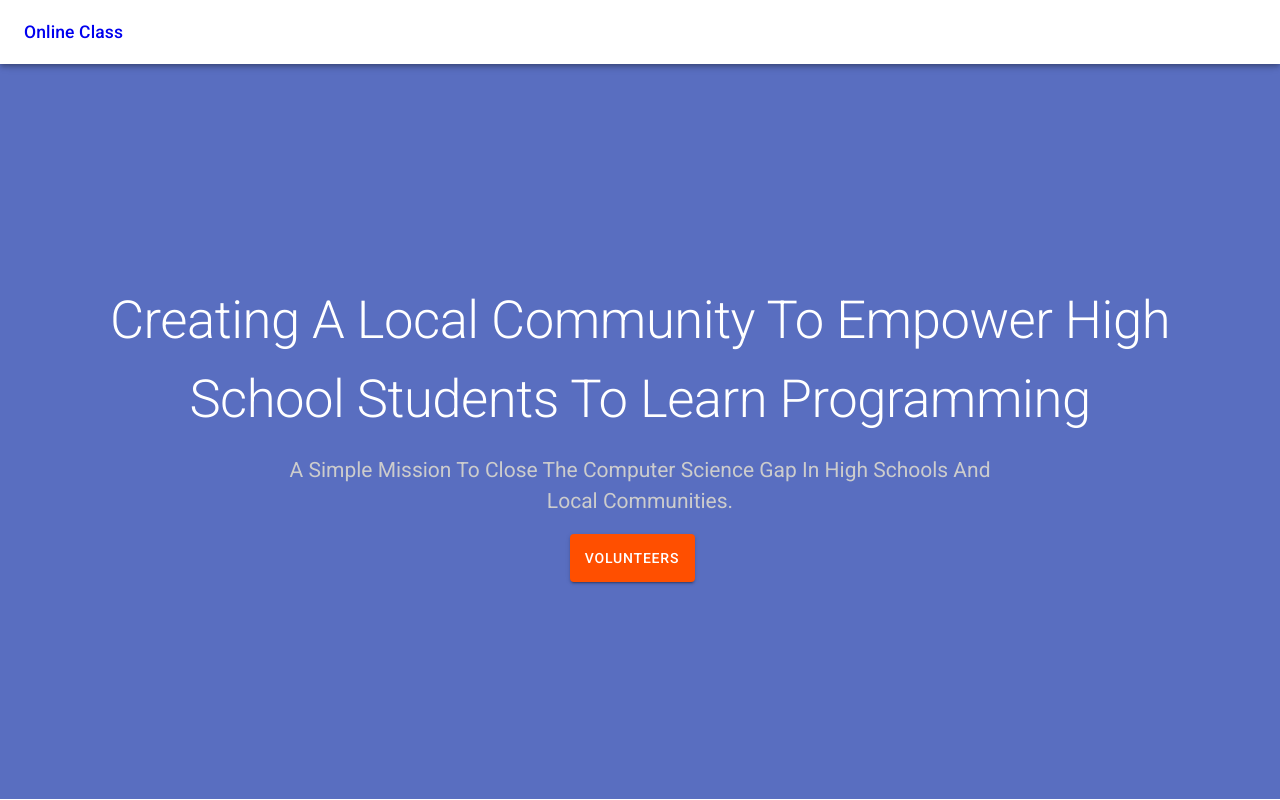
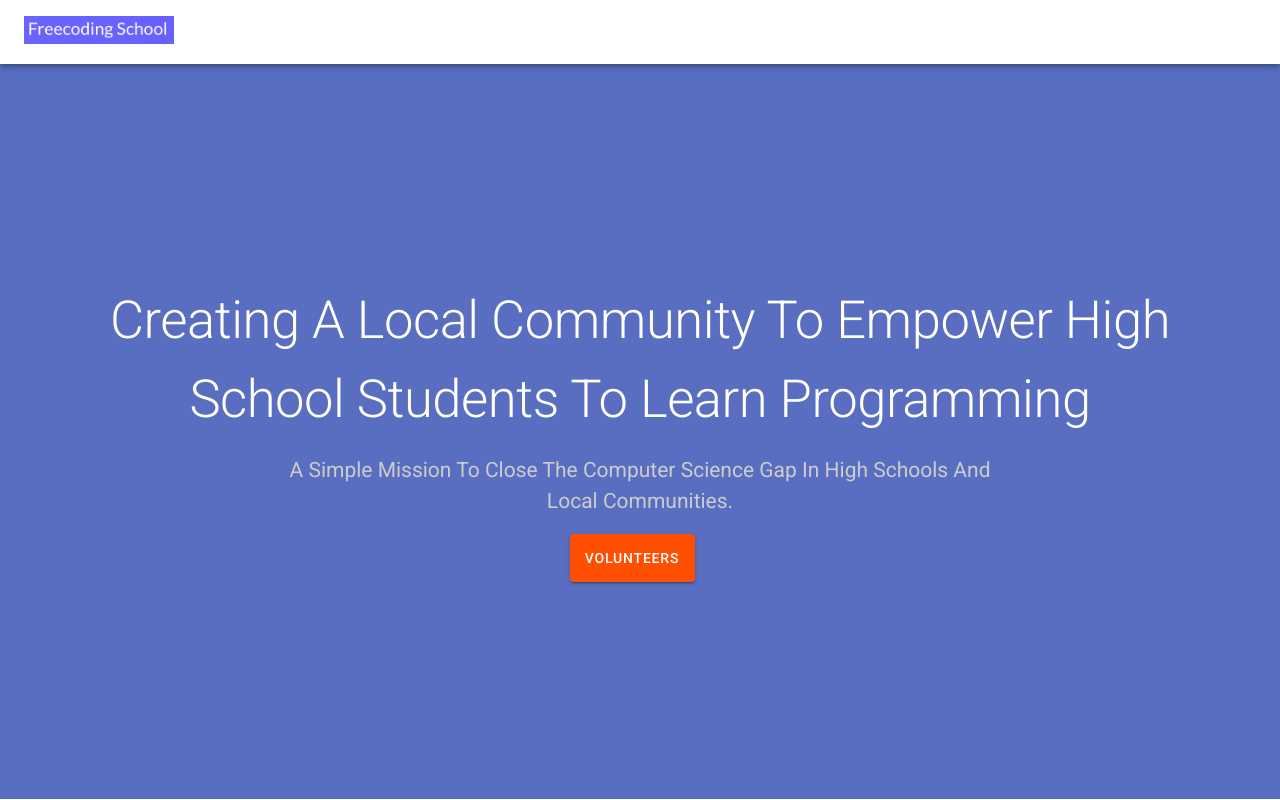
Before and after one commit to premnair34/online-video-app, a React (Create React App) app: page / in a window 1280 px wide. Shown: the top 800 px of the page. Built offline with nearby package versions, Linux system fonts and the light colour scheme.

Commit message:
logo build

```diff
--- a/src/layouts/Main/components/Topbar/Topbar.js
+++ b/src/layouts/Main/components/Topbar/Topbar.js
@@ -6,6 +6,7 @@ import { makeStyles } from '@material-ui/styles';
 import { AppBar, Toolbar,Hidden, IconButton,Typography } from '@material-ui/core';
 import MenuIcon from '@material-ui/icons/Menu';
 import { withRouter } from 'react-router-dom';
+import logo from './freecoding.png';
 const useStyles = makeStyles(theme => ({
   root: {
     display: 'flex',
@@ -39,9 +40,7 @@ const Topbar = props => {
       className={clsx(classes.root, className)}>
       <Toolbar>
         <RouterLink to="/">
-            <Typography className={classes.title} variant="h6" noWrap>
-             Online Class
-             </Typography>
+            <img alt="Logo" width="150" src={logo}  />
         </RouterLink>
       </Toolbar>
     </AppBar>
```
Also changed, not shown: src/layouts/Main/components/Topbar/freecoding.png (added), 14 other files (tests, documents, lock files or other folders).
